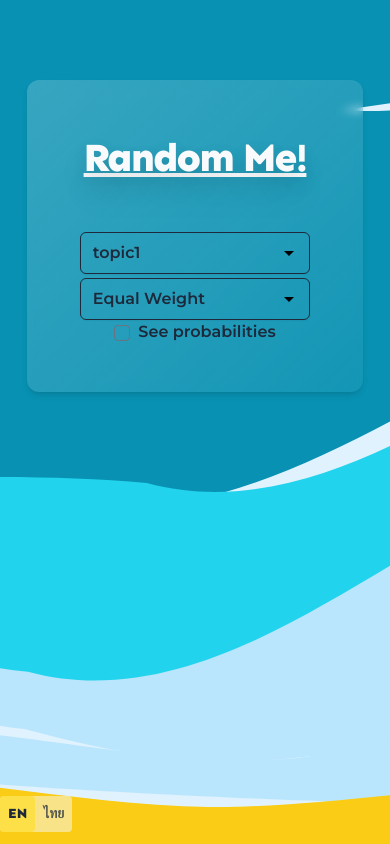
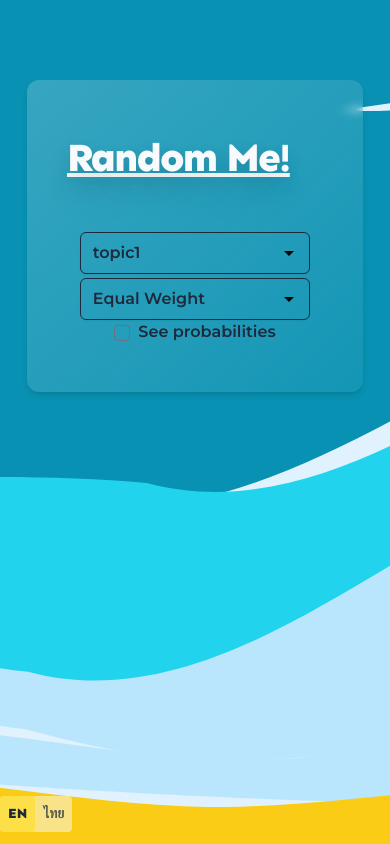
Before and after one commit to Randome-Me/random-me-frontend, a Next.js app: page / in a window 390 px wide. Built offline with nearby package versions, Linux system fonts and the light colour scheme; some icons are missing.

Commit message:
♻️ a little bit of refactor on home page

```diff
--- /dev/null
+++ b/components/pages/home/ProbabilityTable.tsx
@@ -0,0 +1,63 @@
+import { useTranslation, withTranslation } from "react-i18next"
+import { getProbabilities } from "utils"
+
+interface ProbabilityTableProps {
+  probabilityInfo: ReturnType<typeof getProbabilities>
+}
+
+const ProbabilityTable = ({ probabilityInfo }: ProbabilityTableProps) => {
+  const { t } = useTranslation("translation", { keyPrefix: "home" })
+
+  return (
+    <div
+      className="
+    grid
+    items-center
+    text-center"
+    >
+      <h3
+        className="
+      capitalize
+      underline
+      decoration-wavy
+    decoration-yellow-400"
+      >
+        {probabilityInfo.policyName}
+      </h3>
+      <table className="table-auto">
+        <thead>
+          <tr>
+            <th className="px-4 py-2">{t("probability")}</th>
+            <th className="px-4 py-2">{t("option")}</th>
+          </tr>
+        </thead>
+        <tbody className="font-medium">
+          {probabilityInfo.armsWithProbability.map(({ arm, probability }) => (
+            <tr key={arm._id} className="text-center">
+              <td
+                className="
+              border
+              border-slate-800
+              px-4
+              py-2"
+              >
+                {(probability * 100).toFixed(2)}%
+              </td>
+              <td
+                className="
+              border
+              border-slate-800
+              px-4
+              py-2"
+              >
+                {arm.name}
+              </td>
+            </tr>
+          ))}
+        </tbody>
+      </table>
+    </div>
+  )
+}
+
+export default withTranslation()(ProbabilityTable)
--- /dev/null
+++ b/components/pages/home/RandomMeButton.tsx
@@ -0,0 +1,27 @@
+import { randomMe } from "utils"
+
+const RandomMeButton = () => {
+  return (
+    <button
+      onClick={randomMe}
+      className="
+    text-slate-50 hover:text-yellow-300
+      text-shadow-lg active:text-shadow-none
+      text-[2.5rem] sm:text-7xl md:text-8xl
+      font-Sen
+      font-extrabold
+      tracking-tighter
+      underline
+      decoration-slate-50 hover:decoration-yellow-300
+      shadow-slate-50
+      transition-all
+      duration-300
+      mx-auto
+      "
+    >
+      Random Me!
+    </button>
+  )
+}
+
+export default RandomMeButton
--- a/pages/index.tsx
+++ b/pages/index.tsx
@@ -8,9 +8,11 @@ import Link from "next/link"
 import { useEffect, useState } from "react"
 import { changeTopicPolicy, selectTopic } from "store/slice/user"
 import { RandomPolicy } from "types/mab"
-import { decodePolicy, getProbabilities, randomMe, switchLanguage } from "utils"
+import { decodePolicy, getProbabilities } from "utils"
 import { useTranslation } from "react-i18next"
 import { withTranslation } from "react-i18next"
+import RandomMeButton from "components/pages/home/RandomMeButton"
+import ProbabilityTable from "components/pages/home/ProbabilityTable"
 
 const policies: RandomPolicy[] = [
   RandomPolicy.MULTINOMIAL,
@@ -66,18 +68,7 @@ const Home = () => {
                 md:px-24"
             >
               <main className="space-y-10">
-                <button
-                  onClick={randomMe}
-                  className="text-slate-50 text-shadow-lg
-                        font-Sen font-extrabold hover:text-yellow-300 underline
-                        decoration-slate-50 hover:decoration-yellow-300
-                        active:text-shadow-none block shadow-slate-50 tracking-tighter
-                        transition-all duration-300
-                        mx-auto
-                        text-[2.5rem] sm:text-7xl md:text-8xl"
-                >
-                  Random Me!
-                </button>
+                <RandomMeButton />
                 <div className="flex flex-col items-center">
                   <div>
                     <div className="flex item-center justify-center md:justify-start">
@@ -164,12 +155,14 @@ const Home = () => {
                         <input
                           type="checkbox"
                           onChange={() => setShowInfo(!showInfo)}
-                          className="rounded bg-transparent
-                              text-yellow-600
-                              focus:ring-0
-                              focus:ring-offset-transparent
-                              focus:ring-transparent
-                            "
+                          className="
+                          rounded
+                          bg-transparent
+                          text-yellow-600
+                          focus:ring-0
+                          focus:ring-offset-transparent
+                          focus:ring-transparent
+                          "
                         />
                         <span className="self-center font-semibold hover:text-slate-700">
                           {t("see probabilities")}
@@ -179,42 +172,7 @@ const Home = () => {
                   </div>
                 </div>
                 {showInfo && (
-                  <div className="grid items-center text-center">
-                    <h3
-                      className="capitalize underline decoration-wavy
-                      decoration-yellow-400"
-                    >
-                      {probabilityInfo.policyName}
-                    </h3>
-                    <table className="table-auto">
-                      <thead>
-                        <tr>
-                          <th className="px-4 py-2">{t("probability")}</th>
-                          <th className="px-4 py-2">{t("option")}</th>
-                        </tr>
-                      </thead>
-                      <tbody className="font-medium">
-                        {probabilityInfo.armsWithProbability.map(
-                          ({ arm, probability }) => (
-                            <tr key={arm._id} className="text-center">
-                              <td
-                                className="
-                                border border-slate-800 px-4 py-2"
-                              >
-                                {(probability * 100).toFixed(2)}%
-                              </td>
-                              <td
-                                className="
-                                border border-slate-800 px-4 py-2"
-                              >
-                                {arm.name}
-                              </td>
-                            </tr>
-                          )
-                        )}
-                      </tbody>
-                    </table>
-                  </div>
+                  <ProbabilityTable probabilityInfo={probabilityInfo} />
                 )}
               </main>
             </Glass>
```
